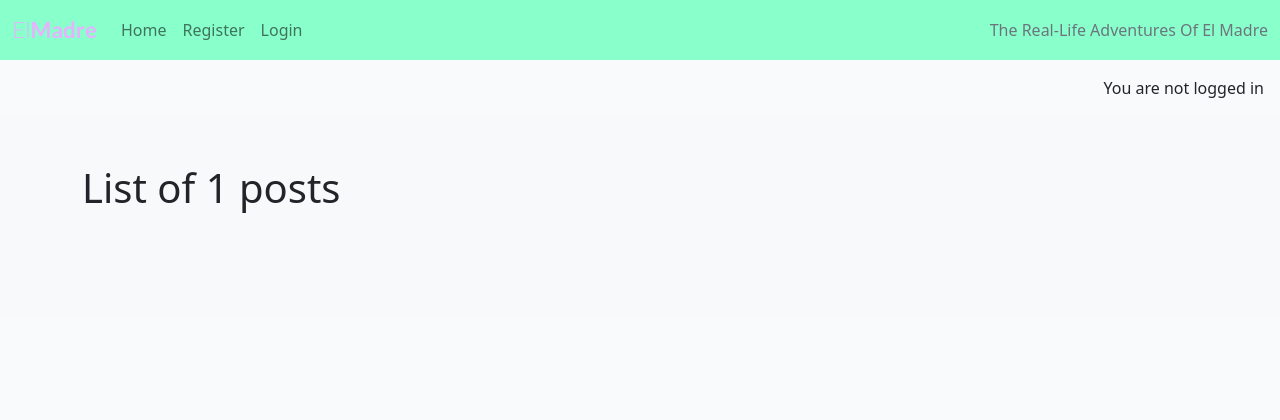
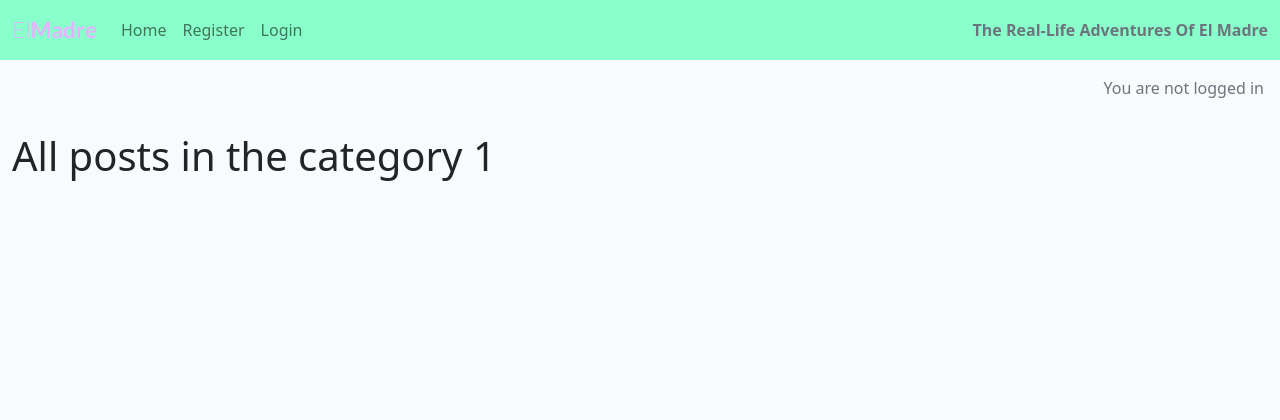
Before and after one commit to MariaHochstoeger/el-madre, a Django app: page /category/1/ in a window 1280 px wide. Shown: the top 420 px of the page. Run offline with Django 4.2, Linux system fonts and the light colour scheme; tables that the repository leaves empty hold one stand-in row (values such as "Sample post").

Commit message:
Style and refine the category page

```diff
--- a/blog/templates/blog/category.html
+++ b/blog/templates/blog/category.html
@@ -1,11 +1,12 @@
 {% extends "base.html" %}
+{% load static %}
 
 {% block title %}
 Catlist
 {% endblock %}
 
 {% block content %}
-
+<!--
 <div class="album py-5 bg-light">
     <div class="container">
         <div class="row">
@@ -31,5 +32,68 @@ Catlist
         </div>
     </div>
 </div>
+-->
+
+<!-- index.html content starts here -->
+<div class="container-fluid">
+    <div class="row">
+
+        <!-- Blog Entries Column -->
+        <div class="col-12 mt-3 left">
+            <div class="row">
+                <div class="col-12 pb-5">
+                    <h1> All posts in the category {{catlist.cat|title}}</h1>
+                </div>
+                <!-- 'post_list' is determined based on Post model and ListView type -->
+                {% for post in catlist.posts %}
+                <div class="col-md-4">
+                    <div class="card mb-4">
+                        <div class="card-body">
+                            <div class="image-container">
+                                {% if "placeholder" in post.featured_image.url %}
+                                <img class="card-img-top" src="{% static 'images/default-photo.jpg' %}"
+                                    alt="placeholder image">
+                                {% else %}
+                                <img class="card-img-top" src=" {{ post.featured_image.url }}" alt="{{ post.title }}">
+                                {% endif %}
+                                <div class="image-flash">
+                                    <p class="author bold">Author: {{ post.author }}</p>
+                                </div>
+                            </div>
+                            <a href="{% url 'post_detail' post.slug %}" class="post-link">
+                                <h2 class="card-title">{{ post.title }}</h2>
+                            </a>
+                            <!-- https://www.djangotemplatetagsandfilters.com/filters/truncatewords/ -->
+                            <!-- ensure html tags are not displayed by using DTL striptags -->
+                            <h2 class="card-text">{{post.content|truncatewords:20|striptags}} </h2>
+                            <hr />
+                            <p class="card-text text-muted h6">{{ post.created_on}}
+                            </p>
+                        </div>
+                    </div>
+                </div>
+                {% if forloop.counter|divisibleby:3 %}
+            </div>
+            <div class="row">
+                {% endif %}
+                {% endfor %}
+
+            </div>
+        </div>
+    </div>
+    {% if is_paginated %}
+    <nav aria-label="Page navigation">
+        <ul class="pagination justify-content-center">
+            {% if page_obj.has_previous %}
+            <li><a href="?page={{ page_obj.previous_page_number }}" class="page-link bold"> PREV &laquo;</a></li>
+            {% endif %}
+            {% if page_obj.has_next %}
+            <li><a href="?page={{ page_obj.next_page_number }}" class="page-link bold"> NEXT &raquo;</a></li>
+            {% endif %}
+        </ul>
+    </nav>
+    {% endif %}
+</div>
+
 
 {% endblock %}
--- a/blog/templates/blog/index.html
+++ b/blog/templates/blog/index.html
@@ -23,7 +23,7 @@
                                 <img class="card-img-top" src=" {{ post.featured_image.url }}" alt="{{ post.title }}">
                                 {% endif %}
                                 <div class="image-flash">
-                                    <p class="author">Author: {{ post.author }}</p>
+                                    <p class="author bold">Author: {{ post.author }}</p>
                                 </div>
                             </div>
                             <a href="{% url 'post_detail' post.slug %}" class="post-link">
@@ -51,10 +51,10 @@
     <nav aria-label="Page navigation">
         <ul class="pagination justify-content-center">
             {% if page_obj.has_previous %}
-            <li><a href="?page={{ page_obj.previous_page_number }}" class="page-link"> PREV &laquo;</a></li>
+            <li><a href="?page={{ page_obj.previous_page_number }}" class="page-link bold"> PREV &laquo;</a></li>
             {% endif %}
             {% if page_obj.has_next %}
-            <li><a href="?page={{ page_obj.next_page_number }}" class="page-link"> NEXT &raquo;</a></li>
+            <li><a href="?page={{ page_obj.next_page_number }}" class="page-link bold"> NEXT &raquo;</a></li>
             {% endif %}
         </ul>
     </nav>
--- a/blog/views.py
+++ b/blog/views.py
@@ -3,6 +3,7 @@ from django.views import generic # import generic django view
 from django.contrib import messages
 from django.http import HttpResponseRedirect
 from django.views.generic import ListView
+from django.core.paginator import Paginator, EmptyPage, PageNotAnInteger
 from .models import Post, Comment, Category # import Post, Comment and Category models from models.py
 from .forms import CommentForm # import CommentForm from forms.py
 
--- a/elmadre/settings.py
+++ b/elmadre/settings.py
@@ -31,7 +31,7 @@ TEMPLATES_DIR = os.path.join(BASE_DIR, 'templates')
 SECRET_KEY = os.environ.get("SECRET_KEY")
 
 # SECURITY WARNING: don't run with debug turned on in production!
-DEBUG = True
+DEBUG = False
 
 ALLOWED_HOSTS = ['8000-mariahochstoege-elmadre-2ehblpit216.ws-eu107.gitpod.io','.herokuapp.com']
 
--- a/static/css/style.css
+++ b/static/css/style.css
@@ -43,7 +43,7 @@ body {
     bottom: 5%;
     min-width: 30%;
     left: -2px;
-    background-color: #ff9a55;
+    background-color: #ffea6c;
 }
 
 .scale {
@@ -52,7 +52,7 @@ body {
 }
 
 .author {
-    color: white;
+    color: #3e4650;
     margin: 4px;
     text-transform: uppercase;
 }
@@ -98,7 +98,7 @@ body {
 
 .post-link:hover,
 .page-link {
-    color: #89ffcc;
+    color: #e7b2ff;
 }
 
 .post-title {
@@ -159,3 +159,7 @@ body {
 .approval {
     color: rgb(222, 146, 168);
 }
+
+.bold {
+    font-weight: 700;
+}
--- a/templates/base.html
+++ b/templates/base.html
@@ -81,7 +81,7 @@
                     </li>
                     {% endif %}
                 </ul>
-                <span class="navbar-text text-muted">
+                <span class="navbar-text text-muted bold">
                     The Real-Life Adventures Of El Madre
                 </span>
             </div>
@@ -103,9 +103,9 @@
     </div>
     <main class="flex-shrink-0 main-bg">
         {% if user.is_authenticated %}
-        <p class="text-end m-3">You are logged in as {{ user }}</p>
+        <p class="text-end m-3 text-muted">You are logged in as {{ user }}</p>
         {% else %}
-        <p class="text-end m-3">You are not logged in</p>
+        <p class="text-end m-3 text-muted">You are not logged in</p>
         {% endif %}
 
         {% block content %}
```
